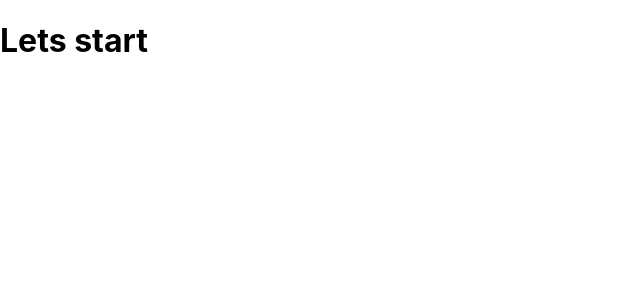
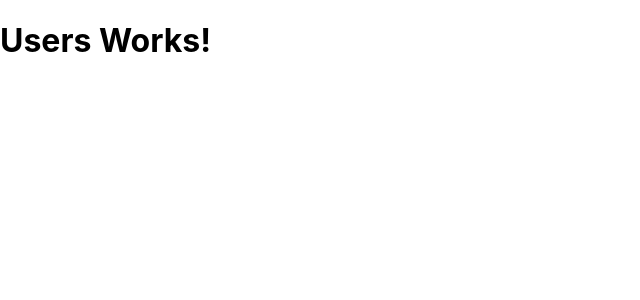
Before and after one commit to AbinMuds/explore_life, a React (Create React App) app: page / in a window 1280 px wide. Shown: the top 300 px of the page, without its empty margins (0-640 px from the left). Built offline with nearby package versions, Linux system fonts and the light colour scheme.

Commit message:
adds some Roting functionality to pages

```diff
--- a/package.json
+++ b/package.json
@@ -8,6 +8,7 @@
     "@testing-library/user-event": "^13.5.0",
     "react": "^18.0.0",
     "react-dom": "^18.0.0",
+    "react-router-dom": "5.3.0",
     "react-scripts": "5.0.1",
     "web-vitals": "^2.1.4"
   },
--- a/src/App.js
+++ b/src/App.js
@@ -1,8 +1,25 @@
+import {
+  BrowserRouter as Router,
+  Route,
+  Switch,
+  Redirect,
+} from "react-router-dom";
+import NewPlace from "./places/pages/NewPlace";
+import Users from "./user/pages/Users";
+
 function App() {
   return (
-    <div className="App">
-      <h1>Lets start</h1>
-    </div>
+    <Router>
+      <Switch>
+        <Route path="/" exact>
+          <Users />
+        </Route>
+        <Route path="/places/new" exact>
+          <NewPlace />
+        </Route>
+        <Redirect to="/" />
+      </Switch>
+    </Router>
   );
 }
 
--- /dev/null
+++ b/src/places/pages/NewPlace.js
@@ -0,0 +1,5 @@
+const NewPlace = () => {
+  return <h1>New Place</h1>;
+};
+
+export default NewPlace;
--- /dev/null
+++ b/src/user/pages/Users.js
@@ -0,0 +1,5 @@
+const Users = () => {
+  return <h1>Users Works!</h1>;
+};
+
+export default Users;
```
Also changed, not shown: 2 other files (tests, documents, lock files or other folders).
